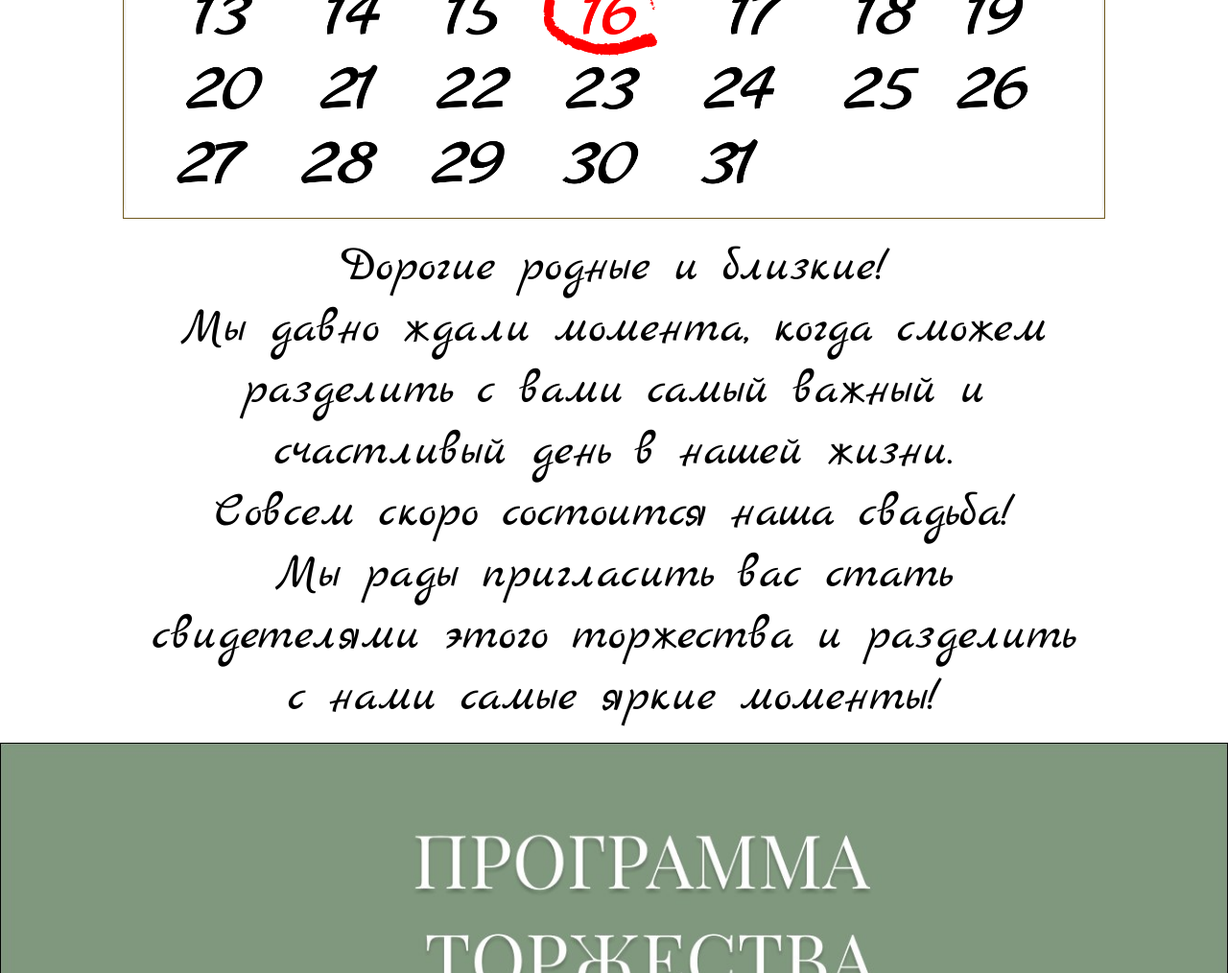
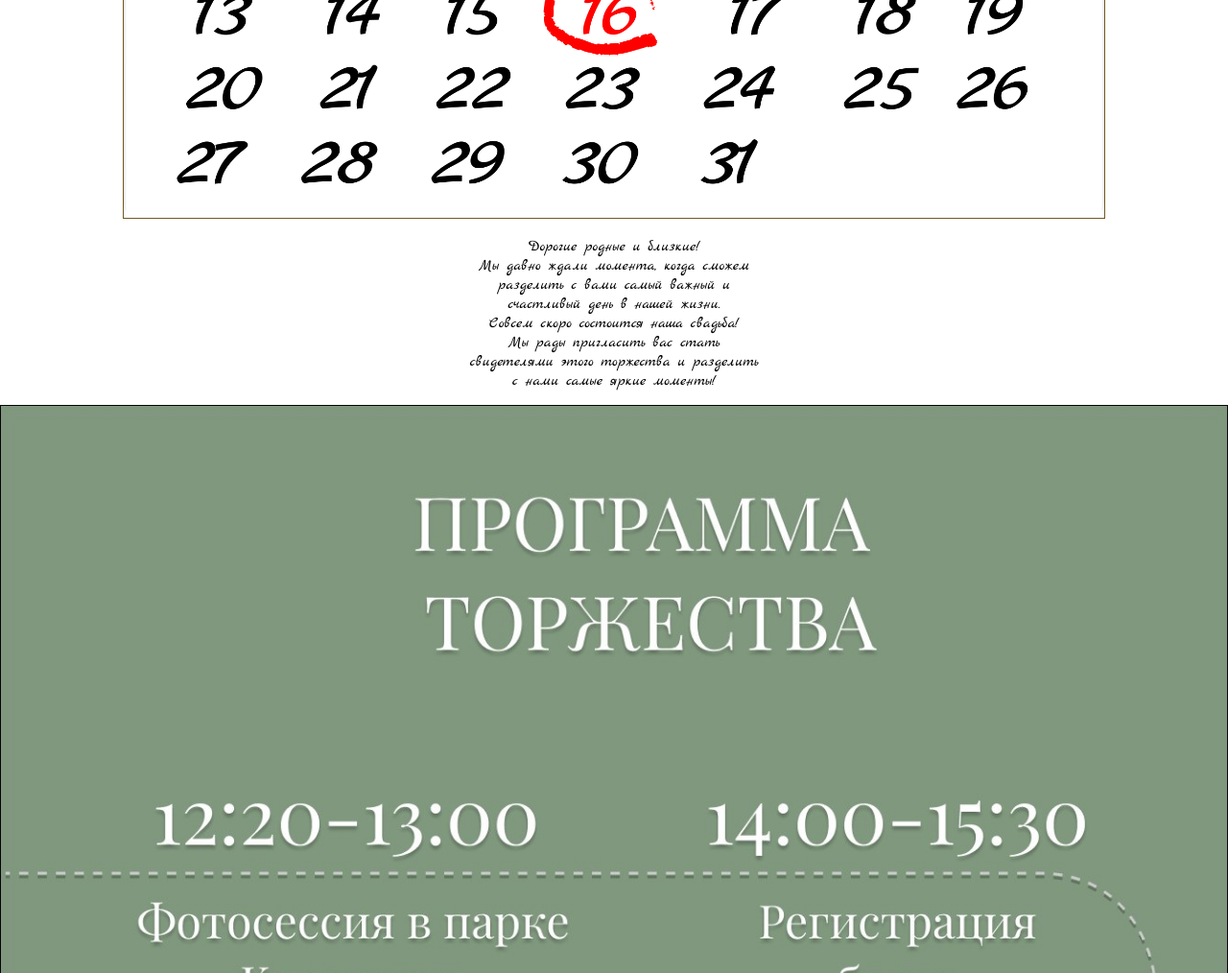
Before and after one commit to rokman87/invitation_site, a FastAPI app: page / in a window 1280 px wide. Shown: the part 1378-2392 px from the top of the page at 96% size. Run offline with FastAPI, Linux system fonts and the light colour scheme.

Commit message:
text flowers

```diff
--- a/static/css/style.css
+++ b/static/css/style.css
@@ -174,6 +174,7 @@
 
 .calendar-image-container {
     text-align: center;
+    background-color: rgba(255, 255, 255, 0.2);
 }
 
 .calendar-image {
@@ -183,7 +184,7 @@
 }
 
 .guest-message {
-    font-size: 4vw;
+    font-size: font-size: 27px;;
     color: black;
     text-align: center;
     padding: 15px;
```
